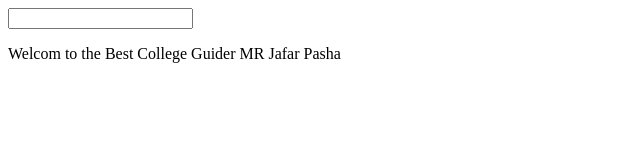
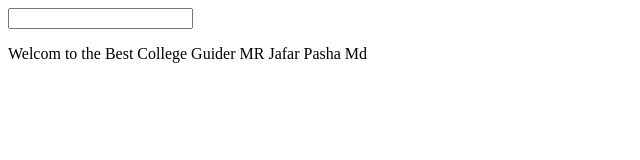
Before and after one commit to JafarJP/New-Demo, a plain HTML site: page index.html in a window 1280 px wide. Shown: the full height of the page, 0-640 px from the left. Drawn offline with Linux system fonts and the light colour scheme.

Commit message:
Md added to Jafar

```diff
--- a/index.html
+++ b/index.html
@@ -3,5 +3,5 @@
 <form>
     <label> <input></label>
 </form>
- <p> Welcom to the Best College Guider MR Jafar Pasha</p>
+ <p> Welcom to the Best College Guider MR Jafar Pasha Md</p>
 </html>
```
